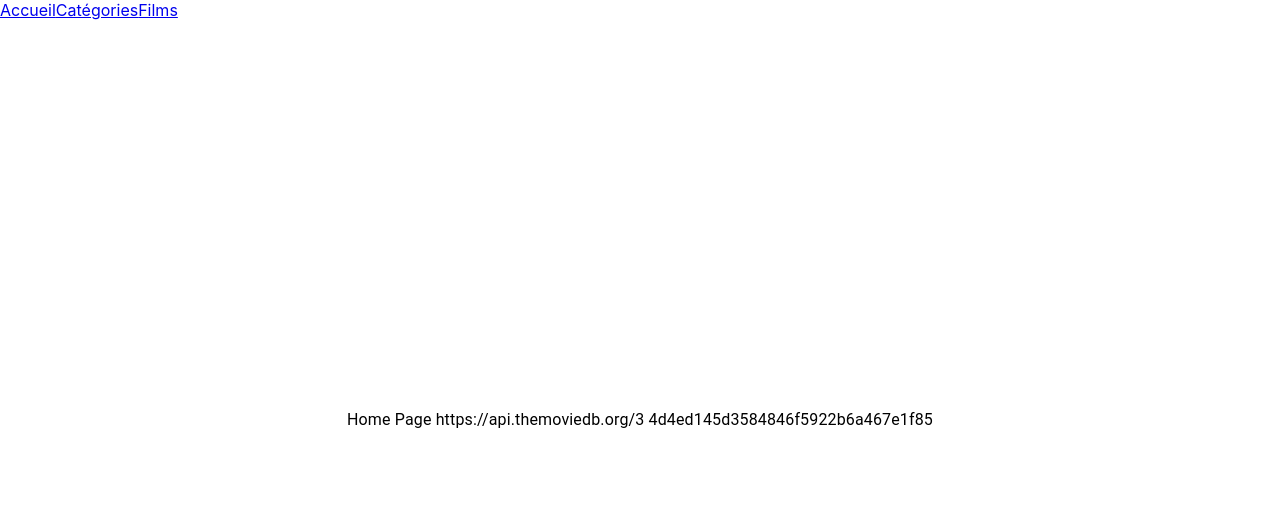
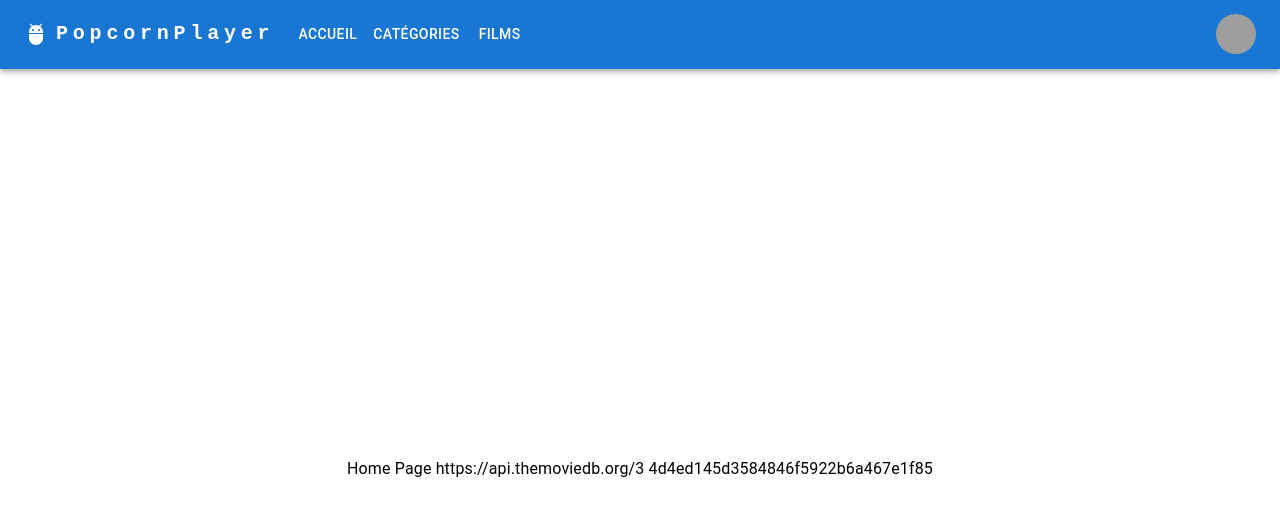
Before and after one commit to Cheikh-diagne/PopcornPlayer, a React (Create React App) app: page / in a window 1280 px wide. Shown: the top 516 px of the page. Built offline with nearby package versions, Linux system fonts and the light colour scheme; grey boxes are pictures that could not be loaded.

Commit message:
Brand new navBar ! Thanks Material UI <3

```diff
--- a/src/components/navBar/index.tsx
+++ b/src/components/navBar/index.tsx
@@ -1,20 +1,162 @@
-import * as React from 'react'
-import {Link} from "react-router-dom";
+import * as React from 'react';
+import AppBar from '@mui/material/AppBar';
+import Box from '@mui/material/Box';
+import Toolbar from '@mui/material/Toolbar';
+import IconButton from '@mui/material/IconButton';
+import Typography from '@mui/material/Typography';
+import Menu from '@mui/material/Menu';
+import MenuIcon from '@mui/icons-material/Menu';
+import Container from '@mui/material/Container';
+import Avatar from '@mui/material/Avatar';
+import Button from '@mui/material/Button';
+import Tooltip from '@mui/material/Tooltip';
+import MenuItem from '@mui/material/MenuItem';
+import AdbIcon from '@mui/icons-material/Adb';
 
-const Navbar = () => {
+const pages = ['Accueil', 'Catégories', 'Films'];
+const settings = ['Profile', 'Account', 'Dashboard', 'Logout'];
+
+function ResponsiveAppBar() {
+    const [anchorElNav, setAnchorElNav] = React.useState<null | HTMLElement>(null);
+    const [anchorElUser, setAnchorElUser] = React.useState<null | HTMLElement>(null);
+
+    const handleOpenNavMenu = (event: React.MouseEvent<HTMLElement>) => {
+        setAnchorElNav(event.currentTarget);
+    };
+    const handleOpenUserMenu = (event: React.MouseEvent<HTMLElement>) => {
+        setAnchorElUser(event.currentTarget);
+    };
+
+    const handleCloseNavMenu = () => {
+        setAnchorElNav(null);
+    };
+
+    const handleCloseUserMenu = () => {
+        setAnchorElUser(null);
+    };
+
     return (
-        <div>
-            <Link to = "/">
-                Accueil
-            </Link>
-            <Link to = "/categories">
-                Catégories
-            </Link>
-            <Link to = "/movies/:id">
-                Films
-            </Link>
-        </div>
-    )
+        <AppBar position="static">
+            <Container maxWidth="xl">
+                <Toolbar disableGutters>
+                    <AdbIcon sx={{ display: { xs: 'none', md: 'flex' }, mr: 1 }} />
+                    <Typography
+                        variant="h6"
+                        noWrap
+                        component="a"
+                        href="/"
+                        sx={{
+                            mr: 2,
+                            display: { xs: 'none', md: 'flex' },
+                            fontFamily: 'monospace',
+                            fontWeight: 700,
+                            letterSpacing: '.3rem',
+                            color: 'inherit',
+                            textDecoration: 'none',
+                        }}
+                    >
+                        PopcornPlayer
+                    </Typography>
+
+                    <Box sx={{ flexGrow: 1, display: { xs: 'flex', md: 'none' } }}>
+                        <IconButton
+                            size="large"
+                            aria-label="account of current user"
+                            aria-controls="menu-appbar"
+                            aria-haspopup="true"
+                            onClick={handleOpenNavMenu}
+                            color="inherit"
+                        >
+                            <MenuIcon />
+                        </IconButton>
+                        <Menu
+                            id="menu-appbar"
+                            anchorEl={anchorElNav}
+                            anchorOrigin={{
+                                vertical: 'bottom',
+                                horizontal: 'left',
+                            }}
+                            keepMounted
+                            transformOrigin={{
+                                vertical: 'top',
+                                horizontal: 'left',
+                            }}
+                            open={Boolean(anchorElNav)}
+                            onClose={handleCloseNavMenu}
+                            sx={{
+                                display: { xs: 'block', md: 'none' },
+                            }}
+                        >
+                            {pages.map((page) => (
+                                <MenuItem key={page} onClick={handleCloseNavMenu}>
+                                    <Typography textAlign="center">{page}</Typography>
+                                </MenuItem>
+                            ))}
+                        </Menu>
+                    </Box>
+                    <AdbIcon sx={{ display: { xs: 'flex', md: 'none' }, mr: 1 }} />
+                    <Typography
+                        variant="h5"
+                        noWrap
+                        component="a"
+                        href=""
+                        sx={{
+                            mr: 2,
+                            display: { xs: 'flex', md: 'none' },
+                            flexGrow: 1,
+                            fontFamily: 'monospace',
+                            fontWeight: 700,
+                            letterSpacing: '.3rem',
+                            color: 'inherit',
+                            textDecoration: 'none',
+                        }}
+                    >
+                        LOGO
+                    </Typography>
+                    <Box sx={{ flexGrow: 1, display: { xs: 'none', md: 'flex' } }}>
+                        {pages.map((page) => (
+                            <Button
+                                key={page}
+                                onClick={handleCloseNavMenu}
+                                sx={{ my: 2, color: 'white', display: 'block' }}
+                            >
+                                {page}
+                            </Button>
+                        ))}
+                    </Box>
+
+                    <Box sx={{ flexGrow: 0 }}>
+                        <Tooltip title="Open settings">
+                            <IconButton onClick={handleOpenUserMenu} sx={{ p: 0 }}>
+                                <Avatar alt="Remy Sharp" src="/static/images/avatar/2.jpg" />
+                            </IconButton>
+                        </Tooltip>
+                        <Menu
+                            sx={{ mt: '45px' }}
+                            id="menu-appbar"
+                            anchorEl={anchorElUser}
+                            anchorOrigin={{
+                                vertical: 'top',
+                                horizontal: 'right',
+                            }}
+                            keepMounted
+                            transformOrigin={{
+                                vertical: 'top',
+                                horizontal: 'right',
+                            }}
+                            open={Boolean(anchorElUser)}
+                            onClose={handleCloseUserMenu}
+                        >
+                            {settings.map((setting) => (
+                                <MenuItem key={setting} onClick={handleCloseUserMenu}>
+                                    <Typography textAlign="center">{setting}</Typography>
+                                </MenuItem>
+                            ))}
+                        </Menu>
+                    </Box>
+                </Toolbar>
+            </Container>
+        </AppBar>
+    );
 }
-
-export default Navbar
+export default ResponsiveAppBar;
```
